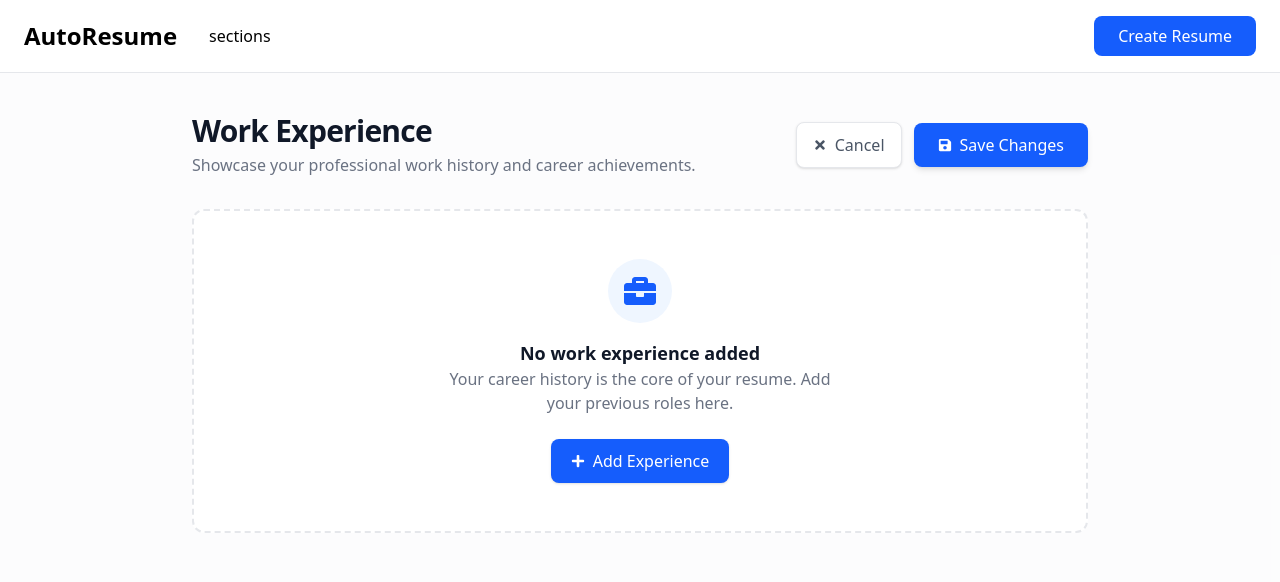
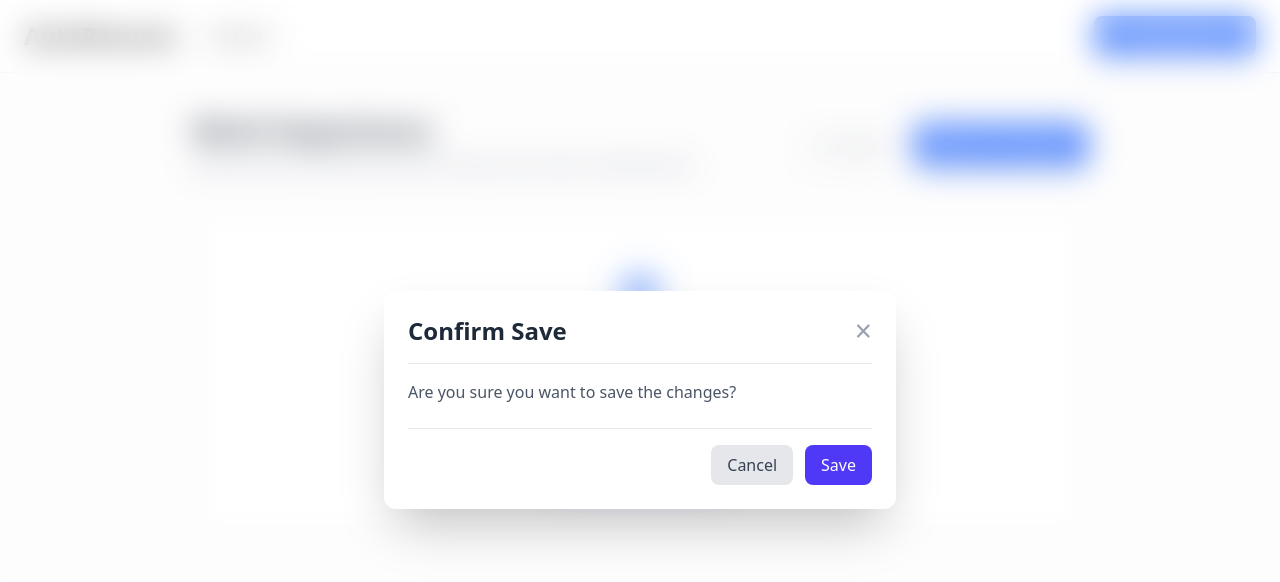
Before and after one commit to bouajilaProg/auto-resume, a Next.js app: page /sections/experience in a window 1280 px wide. Both pictures are taken after a click on the button "Save Changes". Shown: the top 582 px of the page. Built offline with nearby package versions, Linux system fonts and the light colour scheme.

Commit message:
feat(modal): create modal ui

```diff
--- /dev/null
+++ b/components/Modal.tsx
@@ -0,0 +1,73 @@
+"use client";
+import { useModal } from '@/context/Modal/useModal';
+import { FC } from 'react';
+
+
+const Modal: FC = () => {
+  const { title, description, buttons, isOpen, closeModal } = useModal();
+
+  if (!isOpen) {
+    return null;
+  }
+
+  // Helper function to handle button click and ensure modal closes afterwards
+  const handleButtonClick = (onClick: () => void) => {
+    onClick();
+    closeModal();
+  };
+
+  return (
+    <div className="fixed inset-0 z-50">
+      <div
+        className="absolute inset-0 bg-white/30 backdrop-blur-lg transition-all"
+        onClick={closeModal}
+      ></div>
+
+      {/* Modal Container */}
+      <div className="absolute inset-0 flex items-center justify-center pointer-events-none">
+        <div className="bg-white rounded-xl shadow-2xl p-6 w-11/12 max-w-lg pointer-events-auto">
+
+          {/* Header */}
+          <div className="pb-4 border-b border-gray-200 flex justify-between items-center">
+            <h2 className="text-2xl font-semibold text-gray-800">
+              {title}
+            </h2>
+            <button
+              onClick={closeModal}
+              className="text-gray-400 hover:text-gray-600 transition-colors text-3xl leading-none"
+              aria-label="Close modal"
+            >
+              &times;
+            </button>
+          </div>
+
+          {/* Body */}
+          <p className="mt-4 text-gray-600">
+            {description}
+          </p>
+
+          {/* Footer (Buttons) */}
+          {buttons.length > 0 && (
+            <div className="mt-6 pt-4 border-t border-gray-200 flex justify-end space-x-3">
+              {buttons.map((button, index) => (
+                <button
+                  key={index}
+                  onClick={() => handleButtonClick(button.onClick)}
+                  className={`px-4 py-2 rounded-lg font-medium transition-colors
+                              ${index === buttons.length - 1
+                      ? 'bg-indigo-600 text-white hover:bg-indigo-700'
+                      : 'bg-gray-200 text-gray-700 hover:bg-gray-300'
+                    }`}
+                >
+                  {button.text}
+                </button>
+              ))}
+            </div>
+          )}
+        </div>
+      </div>
+    </div>
+  );
+};
+
+export default Modal;
```
